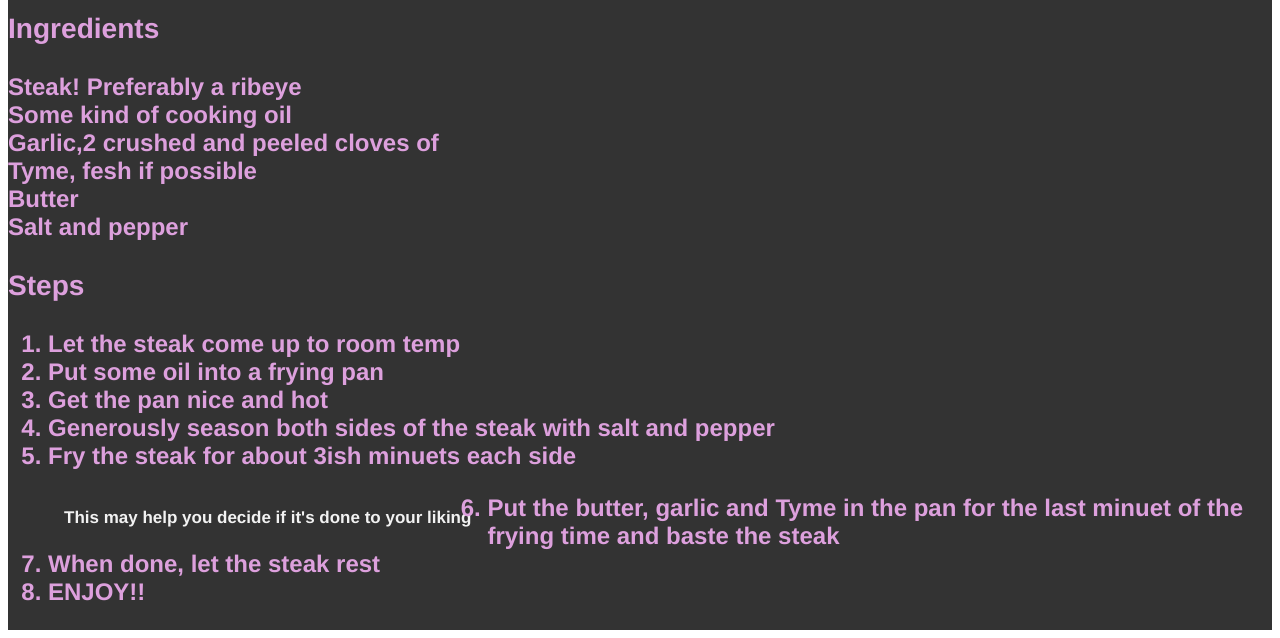
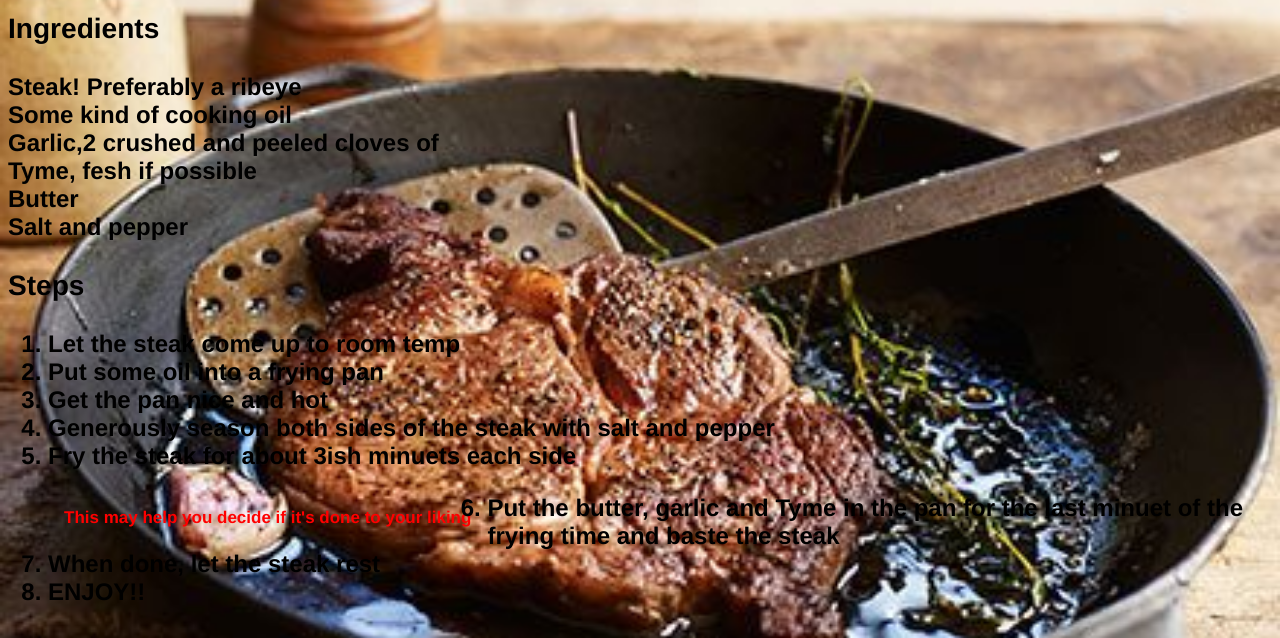
Before and after one commit to mhercl/odin-recipes, a plain HTML site: page how_to_fry_a_steak.html in a window 1280 px wide. Shown: the part 179-817 px from the top of the page. Drawn offline with Linux system fonts and the light colour scheme; files whose address does not match are found by name.

Commit message:
corrected css

```diff
--- a/how_to_fry_a_steak.html
+++ b/how_to_fry_a_steak.html
@@ -5,6 +5,10 @@
         <title>How to fry a steak</title>
         <link rel="stylesheet" href="style.css">
         <style>
+            body {
+                background-image: url(/home/martin/repos/odin-recipes/images/rib-eye-steak.jpg);
+                background-size: cover;
+            }
 
             h1 {
                 color: red;
--- a/style.css
+++ b/style.css
@@ -3,7 +3,6 @@
   background-size: cover;
 }
 .topnav {
-    background-color: #333;
     overflow: hidden;
   }
   .topnav a {
@@ -13,6 +12,7 @@
     padding: 14px 16px;
     text-decoration: none;
     font-size: 17px;
+    color: red;
   }
   topnav a:hover {
     background-color: #ddd;
@@ -39,6 +39,6 @@ ul
 body
 {font-family: 'Franklin Gothic Medium', 'Arial Narrow', Arial, sans-serif;
 font-weight: bolder;
-color: plum;
+color: black;
 font-size: x-large;
 }
```
